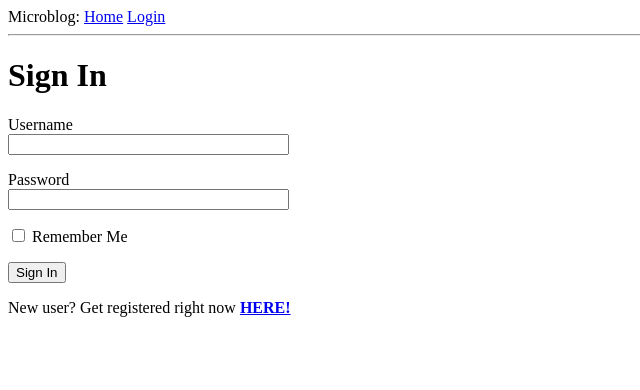
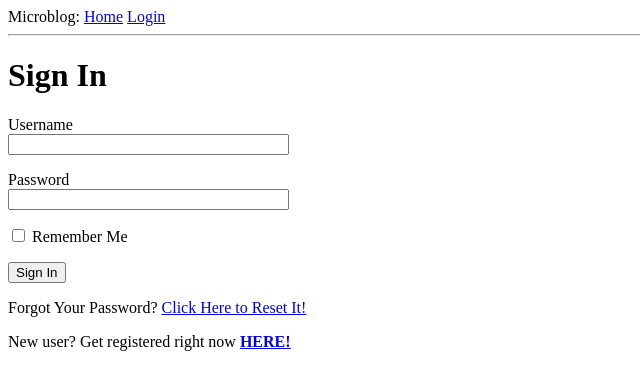
Before and after one commit to AleksMD/microblog, a Flask app: page /login in a window 1280 px wide. Shown: the top 390 px of the page, without its empty margins (0-640 px from the left). Run offline with Flask 2, Linux system fonts and the light colour scheme.

Commit message:
Email support bug resolved, applied reset password function

```diff
--- a/app/__init__.py
+++ b/app/__init__.py
@@ -7,6 +7,7 @@
 from logging.handlers import SMTPHandler #emails with errors log
 from logging.handlers import RotatingFileHandler #Logging to a file
 import os
+from flask_mail import Mail #plug in email sending support to users
 
 
 app = Flask(__name__)
@@ -15,6 +16,7 @@
 migrate = Migrate(app, db)
 login =LoginManager(app)
 login.login_view = 'login'
+mail = Mail(app)
 
 
 from app import routes, models, errors
--- a/app/forms.py
+++ b/app/forms.py
@@ -43,6 +43,17 @@
 				raise ValidationError('Please use a different username!')
 
 class PostForm(FlaskForm):
-	post = TextAreaField('Say somithing', validators=[
+	post = TextAreaField('Say something', validators=[
 		InputRequired(), Length(min=1, max=140)])
 	submit = SubmitField('Submit')
+
+
+class ResetPasswordRequestForm(FlaskForm):
+	email = StringField('Email', validators=[InputRequired(), Email()])
+	submit = SubmitField('Request Password Reset')
+
+class ResetPasswordForm(FlaskForm):
+	password = PasswordField('Password', validators=[InputRequired()])
+	password2 = PasswordField('Repeat Password', validators=[InputRequired(),
+								EqualTo('password')])
+	submit = SubmitField('Request Password Reset')
--- a/app/routes.py
+++ b/app/routes.py
@@ -1,10 +1,12 @@
 from flask import render_template, flash, redirect, url_for, request
 from app import app, db
-from app.forms import LoginForm, RegistrationForm, EditProfileForm, PostForm
+from app.forms import LoginForm, RegistrationForm, EditProfileForm, PostForm,\
+ ResetPasswordRequestForm, ResetPasswordForm
 from flask_login import current_user, login_user, logout_user, login_required
 from app.models import User, Post
 from werkzeug.urls import url_parse
 from datetime import datetime
+from app.email import send_password_reset_email
 
 
 @app.route('/', methods=['POST', 'GET'])
@@ -145,3 +147,32 @@
 	return render_template('index.html',
 		title='Explore', posts=posts.items, next_url=next_url,
 		prev_url=prev_url)
+
+
+@app.route('/reset_password_request', methods=['GET', 'POST'])
+def reset_password_request():
+	if current_user.is_authenticated:
+		return redirect(url_for('index'))
+	form = ResetPasswordRequestForm()
+	if form.validate_on_submit():
+		user = User.query.filter_by(email=form.email.data).first()
+		if user:
+			send_password_reset_email(user)
+		flash('Check your email for the instructions to reset your password')
+		return redirect(url_for('login'))
+	return render_template('reset_password_request.html', title='Reset Password',form=form)
+
+@app.route('/reset_password/<token>', methods=['POST', 'GET'])
+def reset_password(token):
+	if current_user.is_authenticated:
+		return redirect(url_for('index'))
+	user = User.verify_reset_password_token(token)
+	if not user:
+		return redirect(url_for('index'))
+	form = ResetPasswordForm()
+	if form.validate_on_submit():
+		user.set_password(form.password.data)
+		db.session.commit()
+		flash('Your password has been reset.')
+		return redirect(url_for('login'))
+	return render_template('reset_password.html', form=form)
--- a/app/templates/login.html
+++ b/app/templates/login.html
@@ -19,5 +19,9 @@
 	<p>{{ form.remember_me() }} {{ form.remember_me.label }}</p>
 	<p>{{ form.submit() }}</p>
 </form>
+<p>
+	Forgot Your Password?
+	<a href="{{ url_for('reset_password_request') }}">Click Here to Reset It!</a>
+</p>
 <p>New user? Get registered right now <a href="{{ url_for('register') }}"><b>HERE!</b></a></p>
 {% endblock %}
--- a/config.py
+++ b/config.py
@@ -10,7 +10,7 @@
 	'sqlite:///' + os.path.join(basedir, 'app.db')
 	SQLALCHEMY_TRACK_MODIFICATIONS = False
 	MAIL_SERVER = os.environ.get('MAIL_SERVER')
-	MAIL_PORT = 85 or int(os.environ.get('MAIL_PORT'))
+	MAIL_PORT =  int(os.environ.get('MAIL_PORT')) or 85
 	MAIL_USE_TLS = os.environ.get('MAIL_USE_TLS')
 	MAIL_USERNAME = os.environ.get('MAIL_USERNAME')
 	MAIL_PASSWORD = os.environ.get('MAIL_PASSWORD')
--- a/requirements.txt
+++ b/requirements.txt
@@ -1,7 +1,9 @@
 alembic==1.0.10
+blinker==1.4
 Click==7.0
 Flask==1.0.3
 Flask-Login==0.4.1
+Flask-Mail==0.9.1
 Flask-Migrate==2.5.2
 Flask-Script==2.0.6
 Flask-SQLAlchemy==2.4.0
@@ -10,6 +12,7 @@
 Jinja2==2.10.1
 Mako==1.0.12
 MarkupSafe==1.1.1
+PyJWT==1.7.1
 python-dateutil==2.8.0
 python-dotenv==0.10.3
 python-editor==1.0.4
```
Also changed, not shown: app/models.py (+17 -1 lines), app.db.
